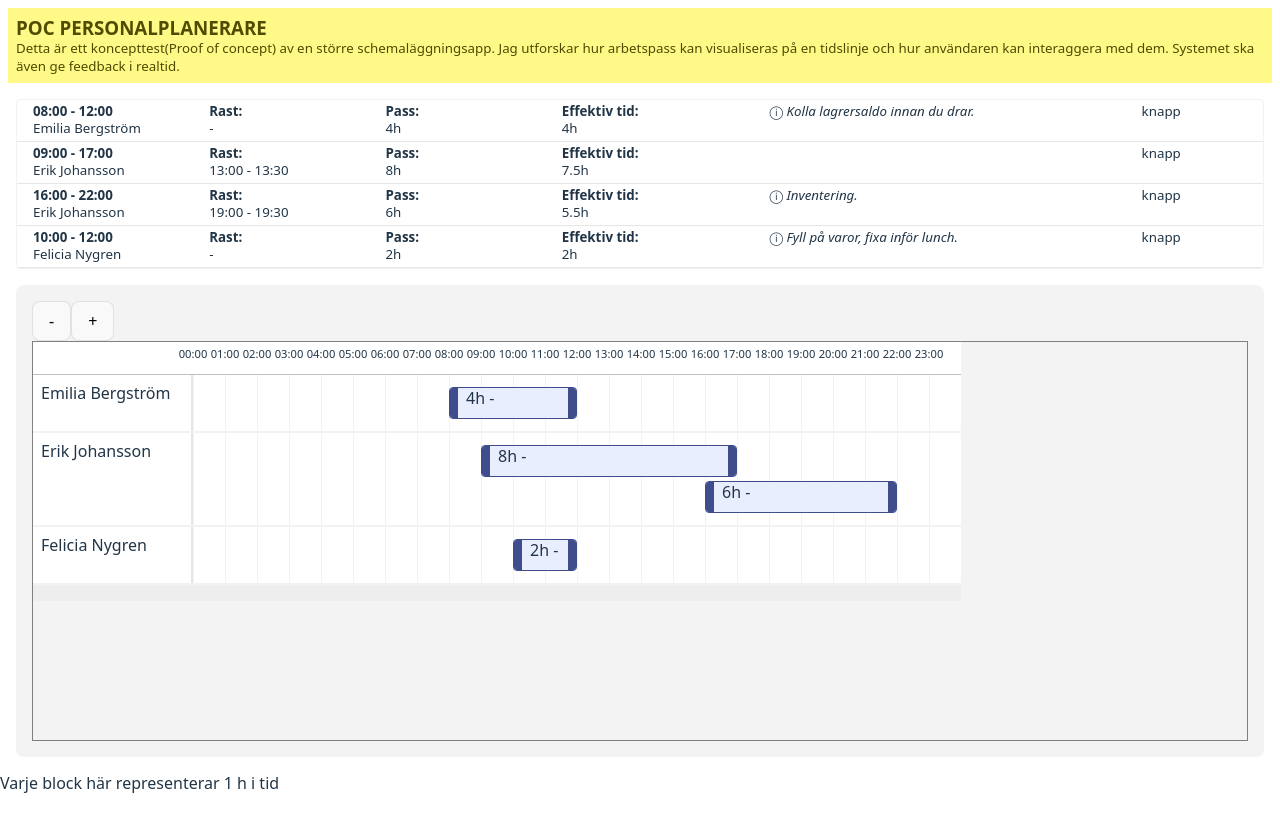
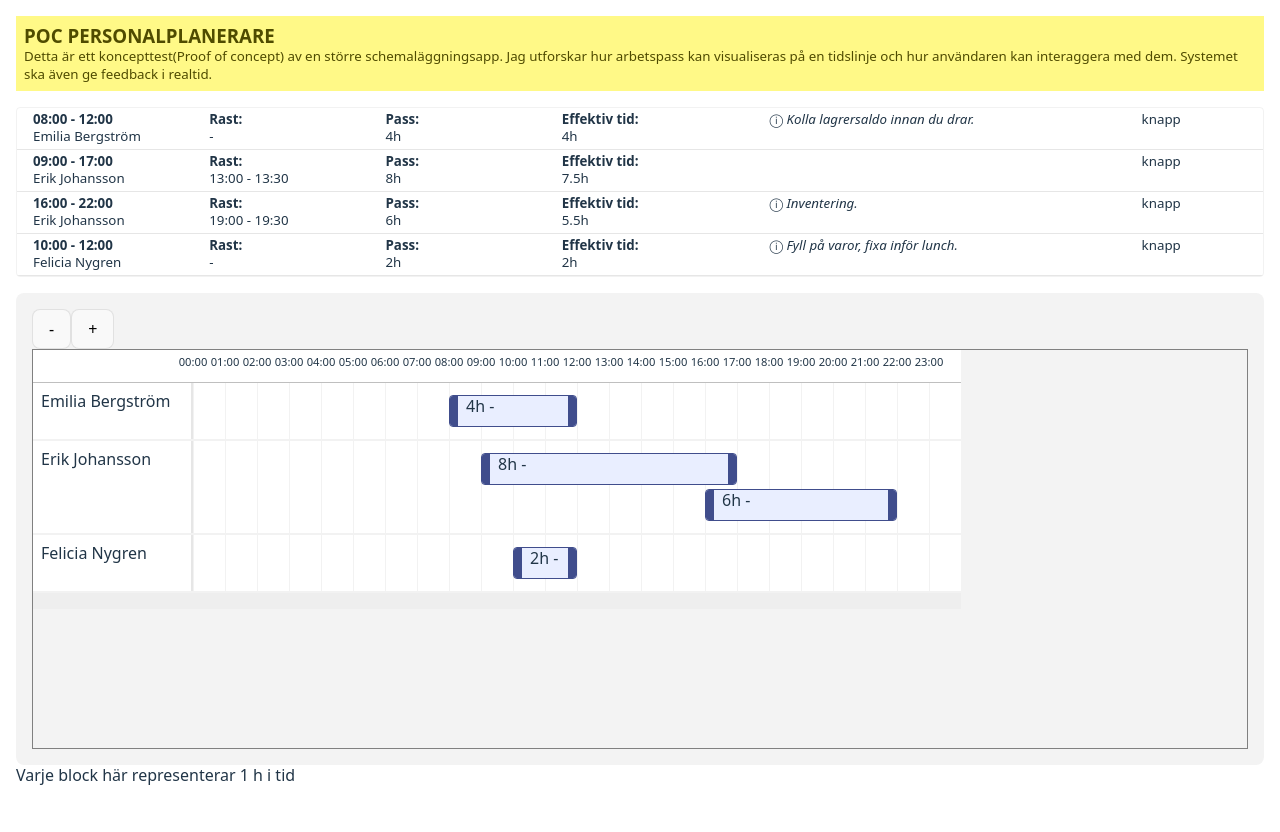
Before and after one commit to viktorkuddis/POC-Personalplanerare, a React (Vite) app: page / in a window 1280 px wide. Shown: the top 832 px of the page. Built offline with nearby package versions, Linux system fonts and the light colour scheme.

Commit message:
gemensam padding på sida

```diff
--- a/src/App.css
+++ b/src/App.css
@@ -8,18 +8,20 @@
 
 .teamListContainer {
   /* background-color: rgba(128, 128, 128, 0.05); */
-  max-height: 50vh;
+  max-height: 33vh;
   overflow-y: auto;
   border-radius: 0.25rem;
   /* padding: 1rem; */
-  margin: 1rem;
+  margin-top: 1rem;
+  margin-bottom: 1rem;
+
   border: 1px solid rgba(128, 128, 128, 0.1);
 }
+
 .container {
   background-color: rgba(136, 136, 136, 0.1);
   padding: 1rem;
   border-radius: 0.5rem;
-  margin: 1rem;
 }
 .scrollContainer {
   overflow: auto;
--- a/src/App.jsx
+++ b/src/App.jsx
@@ -59,13 +59,11 @@ function App() {
       <div style={{
         backgroundColor: "#fff987",
         color: "#4f4b00",
-        margin: "0.5rem",
         padding: "0.5rem"
       }}>
         <h3>POC PERSONALPLANERARE</h3 >
 
         <small> <p >Detta är ett koncepttest(Proof of concept) av en större schemaläggningsapp. Jag utforskar hur arbetspass kan visualiseras på en tidslinje och hur användaren kan interaggera med dem. Systemet ska även ge feedback i realtid.</p></small>
-
 
       </div >
 
@@ -73,18 +71,15 @@ function App() {
 
       <div className="teamListContainer">
         <TeamList teamlist={teamMembers} shifts={shifts} />
+      </div>
 
-      </div>
       <div className="container">
-
         <button onClick={() => handleChangeTimelineSize("-")}>-</button>
         <button onClick={() => handleChangeTimelineSize("+")}>+</button>
 
 
         <div ref={scrollContainerRef} className="scrollContainer">
-
           <div className="contentContainer">
-
 
             <TimeLineIndicatorNumbers firstColumnSize={10} timelineSize={timelineSize} />
             {teamMembers.map((person) =>
--- a/src/components/TeamList/TeamList.jsx
+++ b/src/components/TeamList/TeamList.jsx
@@ -12,9 +12,7 @@ export default function TeamList({ teamlist, shifts }) {
             <div key={person.id} style={{ width: "100%" }}>
 
 
-                <div style={{
-
-                }}>
+                <div>
                     {shifts.map((shift) => (
                         shift.userId == person.id &&
                         <ShiftCard key={`Card-${person.id}-${shift.id}`} person={person} shift={shift} variant={"smallRow"} />
--- a/src/index.css
+++ b/src/index.css
@@ -32,6 +32,10 @@ a:hover {
   min-width: 320px;
   min-height: 100vh;
 } */
+
+body {
+  padding: 1rem;
+}
 
 h1 {
   font-size: 3.2em;
```
